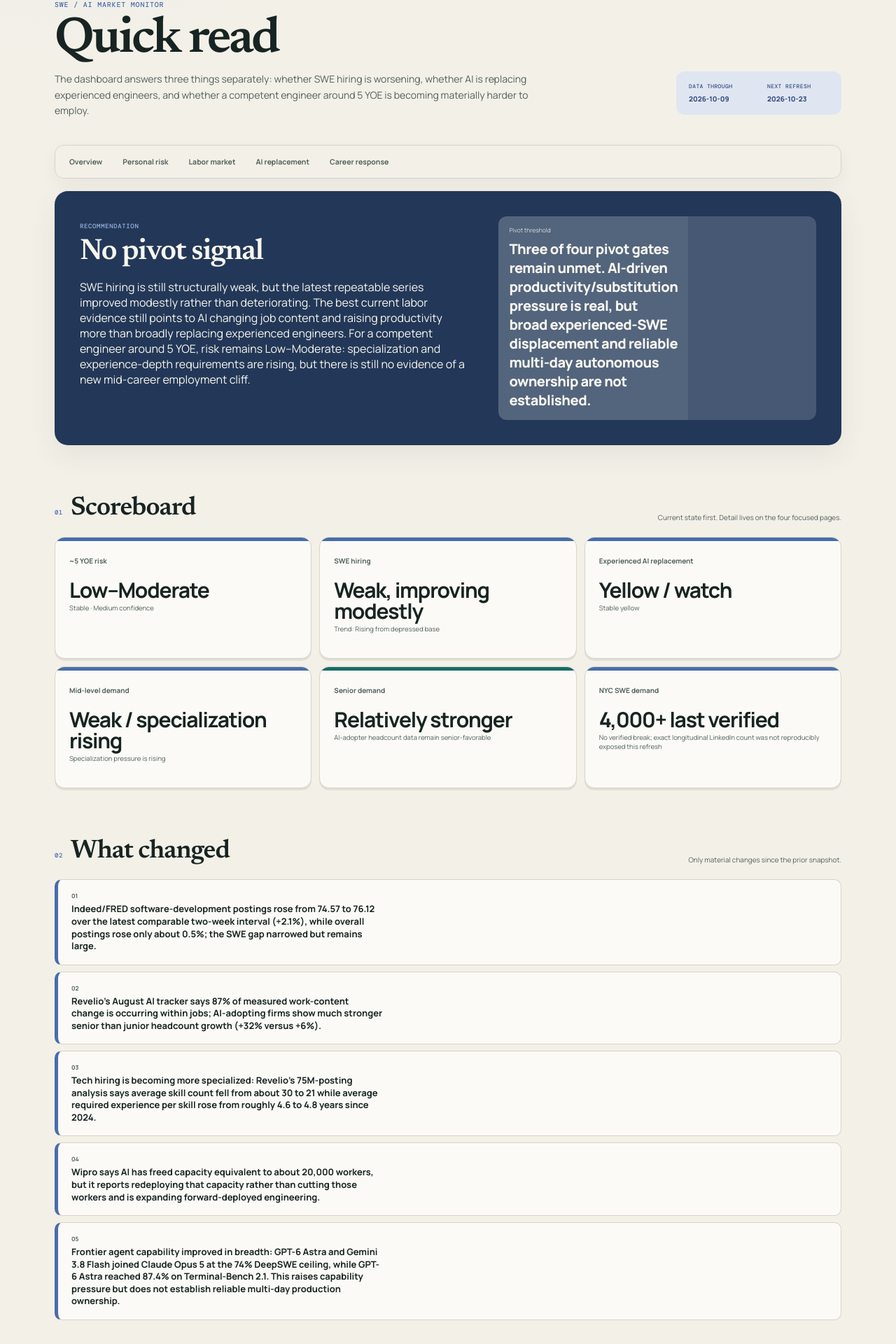
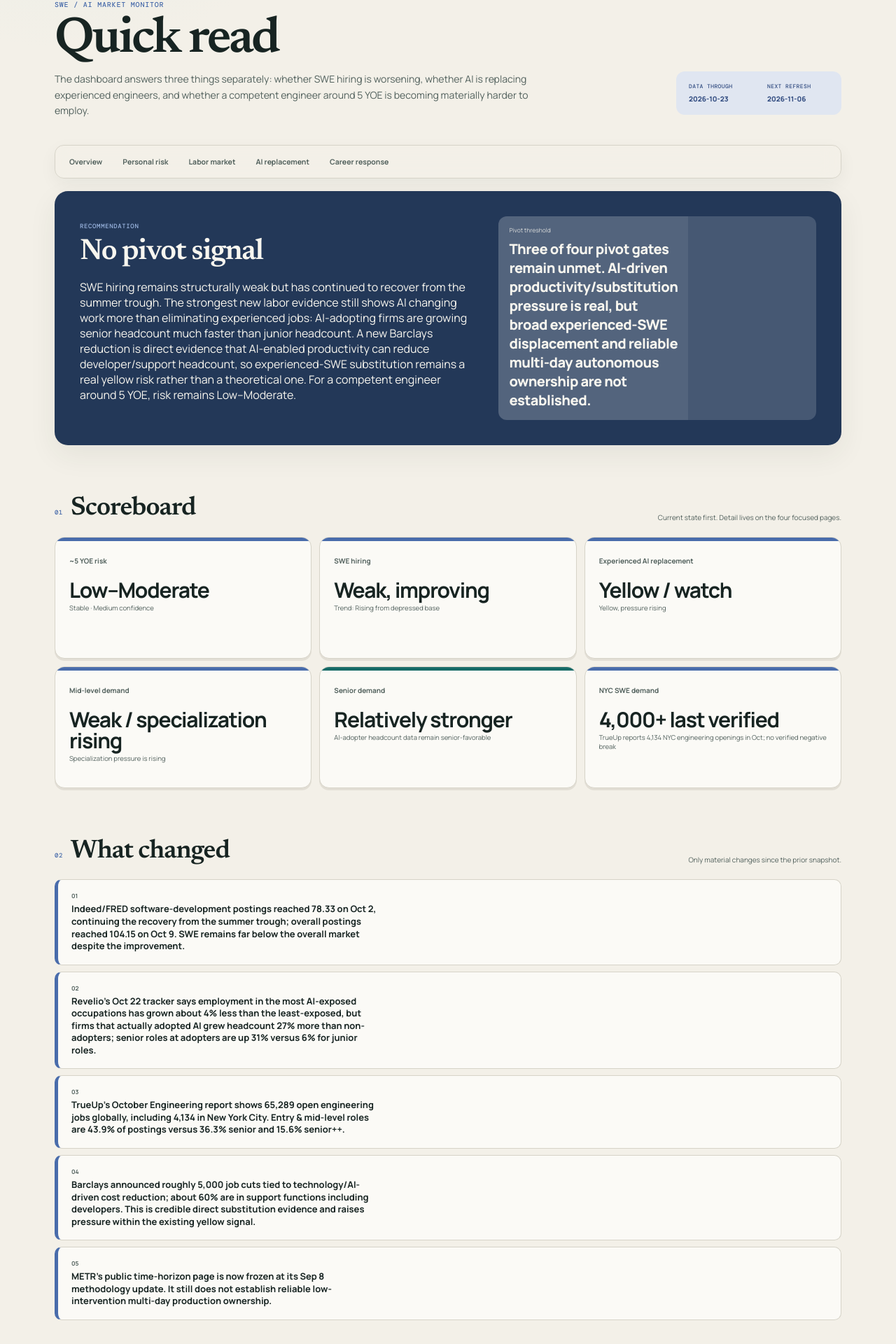
Before and after one commit to JamesWingert/career-helper, a Next.js app: page /ai-dashboard in a window 1280 px wide. Shown: the part 137-2057 px from the top of the page at 70% size. Built offline with nearby package versions, Linux system fonts and the light colour scheme.

Commit message:
Refresh SWE AI dashboard for Oct 23

```diff
--- a/app/ai-dashboard/data.ts
+++ b/app/ai-dashboard/data.ts
@@ -1,33 +1,33 @@
 export const dashboardData = {
-  updatedAt: "2026-10-09",
-  nextRefresh: "2026-10-23",
+  updatedAt: "2026-10-23",
+  nextRefresh: "2026-11-06",
   cadence: "Every 2 weeks",
-  currentRead: "SWE hiring is still structurally weak, but the latest repeatable series improved modestly rather than deteriorating. The best current labor evidence still points to AI changing job content and raising productivity more than broadly replacing experienced engineers. For a competent engineer around 5 YOE, risk remains Low–Moderate: specialization and experience-depth requirements are rising, but there is still no evidence of a new mid-career employment cliff.",
+  currentRead: "SWE hiring remains structurally weak but has continued to recover from the summer trough. The strongest new labor evidence still shows AI changing work more than eliminating experienced jobs: AI-adopting firms are growing senior headcount much faster than junior headcount. A new Barclays reduction is direct evidence that AI-enabled productivity can reduce developer/support headcount, so experienced-SWE substitution remains a real yellow risk rather than a theoretical one. For a competent engineer around 5 YOE, risk remains Low–Moderate.",
   overview: {
     personalRisk: "Low–Moderate",
     personalRiskTrend: "Stable",
     personalRiskConfidence: "Medium",
-    hiring: "Weak, improving modestly",
+    hiring: "Weak, improving",
     hiringTrend: "Rising from depressed base",
     aiReplacement: "Yellow / watch",
-    aiReplacementTrend: "Stable yellow",
+    aiReplacementTrend: "Yellow, pressure rising",
     midLevel: "Weak / specialization rising",
     senior: "Relatively stronger",
-    nycDemand: "No verified break; exact longitudinal LinkedIn count was not reproducibly exposed this refresh",
+    nycDemand: "TrueUp reports 4,134 NYC engineering openings in Oct; no verified negative break",
     pivot: "No pivot signal",
     pivotDistance: "Three of four pivot gates remain unmet. AI-driven productivity/substitution pressure is real, but broad experienced-SWE displacement and reliable multi-day autonomous ownership are not established.",
     changed: [
-      "Indeed/FRED software-development postings rose from 74.57 to 76.12 over the latest comparable two-week interval (+2.1%), while overall postings rose only about 0.5%; the SWE gap narrowed but remains large.",
-      "Revelio's August AI tracker says 87% of measured work-content change is occurring within jobs; AI-adopting firms show much stronger senior than junior headcount growth (+32% versus +6%).",
-      "Tech hiring is becoming more specialized: Revelio's 75M-posting analysis says average skill count fell from about 30 to 21 while average required experience per skill rose from roughly 4.6 to 4.8 years since 2024.",
-      "Wipro says AI has freed capacity equivalent to about 20,000 workers, but it reports redeploying that capacity rather than cutting those workers and is expanding forward-deployed engineering.",
-      "Frontier agent capability improved in breadth: GPT-6 Astra and Gemini 3.8 Flash joined Claude Opus 5 at the 74% DeepSWE ceiling, while GPT-6 Astra reached 87.4% on Terminal-Bench 2.1. This raises capability pressure but does not establish reliable multi-day production ownership.",
+      "Indeed/FRED software-development postings reached 78.33 on Oct 2, continuing the recovery from the summer trough; overall postings reached 104.15 on Oct 9. SWE remains far below the overall market despite the improvement.",
+      "Revelio's Oct 22 tracker says employment in the most AI-exposed occupations has grown about 4% less than the least-exposed, but firms that actually adopted AI grew headcount 27% more than non-adopters; senior roles at adopters are up 31% versus 6% for junior roles.",
+      "TrueUp's October Engineering report shows 65,289 open engineering jobs globally, including 4,134 in New York City. Entry & mid-level roles are 43.9% of postings versus 36.3% senior and 15.6% senior++.",
+      "Barclays announced roughly 5,000 job cuts tied to technology/AI-driven cost reduction; about 60% are in support functions including developers. This is credible direct substitution evidence and raises pressure within the existing yellow signal.",
+      "METR's public time-horizon page is now frozen at its Sep 8 methodology update. It still does not establish reliable low-intervention multi-day production ownership.",
     ],
   },
   metrics: [
     { label: "Indeed/FRED SWE hiring", value: "78.33", note: "Oct 2, 2026 · Feb 2020 = 100", tone: "negative" },
-    { label: "TrueUp software jobs", value: "54,747", note: "Aug 31, 2026 · +34.1% on TrueUp trend measure", tone: "positive" },
-    { label: "LinkedIn NY SWE", value: "4,000+ last verified", note: "Exact stable query last reproducibly observed Aug 28", tone: "neutral" },
+    { label: "TrueUp engineering jobs", value: "65,289", note: "Oct 2026 · 4,134 in NYC", tone: "positive" },
+    { label: "TrueUp NYC engineering", value: "4,134", note: "Oct 2026 · separate from LinkedIn SWE series", tone: "positive" },
     { label: "Early-career AI gap", value: "-19%", note: "Ages 22–25 in highly AI-exposed occupations · Stanford revised analysis", tone: "negative" },
     { label: "DeepSWE frontier", value: "74%", note: "Three-way frontier tie · leaderboard Sep 3", tone: "neutral" },
     { label: "METR 50% horizon", value: "~12 h", note: "Latest public frontier estimate · high uncertainty above 16h", tone: "neutral" },
@@ -198,10 +198,11 @@ export const dashboardData = {
   },
   replacementEvidence: {
     signal: "Yellow",
-    trend: "Stable yellow",
+    trend: "Pressure rising",
     confidence: "Medium",
-    verdict: "AI is materially changing engineering productivity and some hiring/team-size decisions, but broad experienced-SWE replacement is still not established.",
+    verdict: "AI is materially changing engineering productivity and is now directly implicated in some developer/support headcount reductions, but broad experienced-SWE replacement is still not established.",
     items: [
+      { company: "Barclays", status: "Yellow", evidence: "Barclays announced about 5,000 job cuts while explicitly citing technology including AI to reduce fixed costs; its CFO said roughly 60% of cuts affect support functions such as developers. This is direct AI-enabled headcount-substitution evidence, though not a software-only causal estimate.", confidence: "High", source: "https://www.reuters.com/business/finance/barclays-q3-profit-rises-12-announces-670-million-buyback-2026-10-22/" },
       { company: "Stanford DEL", status: "Green", evidence: "No comparable employment decline among experienced workers in highly AI-exposed occupations; the strongest gap remains ages 22–25 and is primarily a hiring effect.", confidence: "High", source: "https://digitaleconomy.stanford.edu/project/indicators/canaries-dashboard/" },
       { company: "Revelio", status: "Green", evidence: "The August tracker finds 87% of measured work-content change within jobs, while AI-adopting firms show senior headcount growth of 32% versus 6% for junior workers. This is inconsistent with broad current displacement of experienced workers.", confidence: "High", source: "https://www.reveliolabs.com/ai-labor-market-tracker" },
       { company: "Meta", status: "Yellow", evidence: "Project OT targeted major AI-linked team reductions, but a planned second wave was reversed after internal evidence showed the AI tooling had not met productivity expectations and technical disruptions increased.", confidence: "High", source: "https://www.reuters.com/technology/artificial-intelligence/meta-scaled-back-ai-driven-job-cuts-after-productivity-concerns-sources-say-2026-08-26/" },
@@ -238,7 +239,8 @@ export const dashboardData = {
   history: [
     { date: "2026-08-14", sweHiring: 74.56, hiringDate: "2026-07-10", trueupSoftwareJobs: 54747, trueupDate: "2026-06-30", linkedinNycSwe: "4,000+", earlyCareerChange: "≈ -20%", deepSweBest: 74, deepSweLeader: "Claude Opus 5", metrHorizon: "~12h" },
     { date: "2026-08-28", sweHiring: 74.57, hiringDate: "2026-08-21", overallHiring: 101.91, trueupSoftwareJobs: 54747, trueupDate: "2026-07-31", linkedinNycSwe: "4,000+", earlyCareerChange: "-19%", experiencedWorkerGap: "No comparable decline", fiveYoeAccessibilityPct: 66.7, explicitYoeSampleN: 9, replacementSignal: "Yellow", deepSweBest: 74, deepSweLeader: "Claude Opus 5", metrHorizon: "~12h" },
-    { date: "2026-09-11", sweHiring: 76.12, hiringDate: "2026-09-04", overallHiring: 102.41, trueupSoftwareJobs: 54747, trueupDate: "2026-08-31", linkedinNycSwe: "4,000+ last verified 2026-08-28", earlyCareerChange: "-19%", experiencedWorkerGap: "No comparable decline", fiveYoeAccessibilityPct: 66.7, explicitYoeSampleN: 9, replacementSignal: "Yellow", deepSweBest: 74, deepSweLeader: "GPT-6 Astra / Gemini 3.8 Flash / Claude Opus 5", terminalBenchBest: 87.4, terminalBenchLeader: "GPT-6 Astra + Codex", metrHorizon: "~12h" },
+    { date: "2026-09-11", sweHiring: 76.12, hiringDate: "2026-09-04", overallHiring: 102.41, trueupSoftwareJobs: 54747, trueupDate: "2026-08-31", linkedinNycSwe: "4,000+ last verified 2026-08-28", earlyCareerChange: "-19%", experiencedWorkerGap: "No comparable decline", fiveYoeAccessibilityPct: 66.7, explicitYoeSampleN: 9, replacementSignal: "Yellow", deepSweBest: 74, deepSweLeader: "GPT-6 Astra / Gemini 3.8 Flash / Claude Opus 5", terminalBenchBest: 87.4, terminalBenchLeader: "GPT-6 Astra + Codex", metrHorizon: "~12h" },    { date: "2026-10-23", sweHiring: 78.33, hiringDate: "2026-10-02", overallHiring: 104.15, overallHiringDate: "2026-10-09", trueupEngineeringJobs: 65289, trueupNycEngineeringJobs: 4134, trueupDate: "2026-10", earlyCareerChange: "-19% last Stanford canary", experiencedWorkerGap: "No broad comparable Stanford gap; Revelio adopters +31% senior vs +6% junior", replacementSignal: "Yellow / pressure rising", metrHorizon: "Sep 8 methodology; public page no longer actively updated" },
+
   ],
   sources: [
     ["SWE hiring", "FRED / Indeed", "https://fred.stlouisfed.org/series/IHLIDXUSTPSOFTDEVE"],
```
